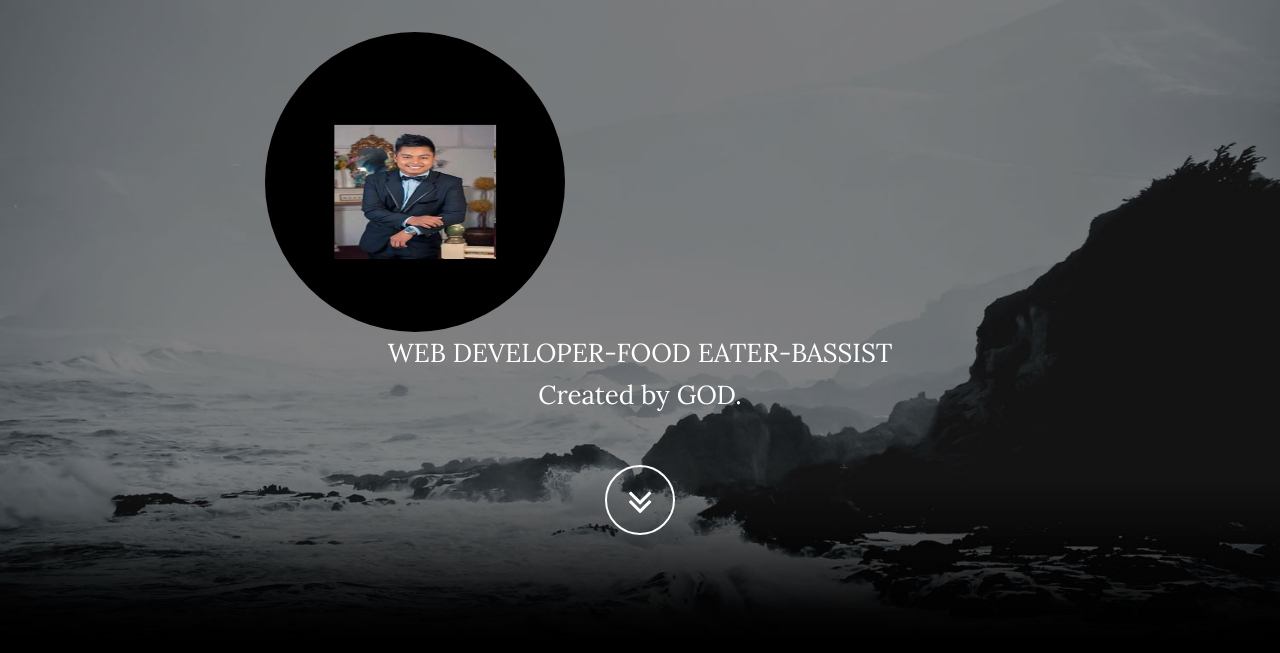
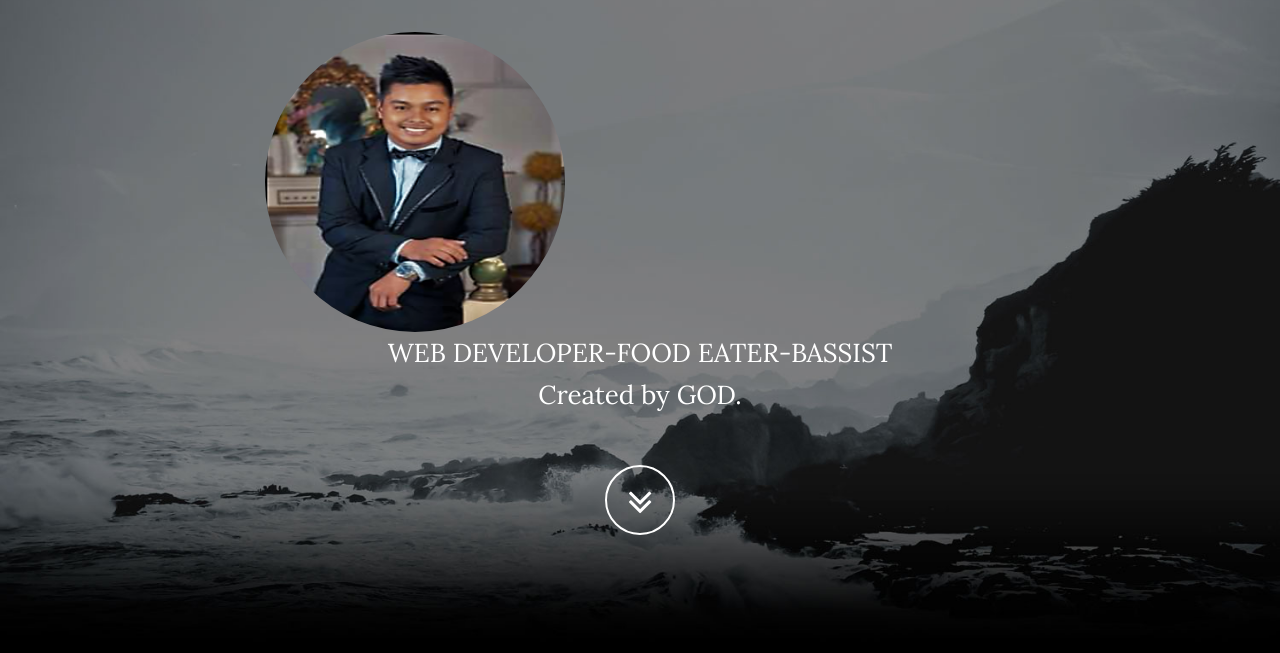
Before and after one commit to jajoke/resume-github.io, a website: page index.html in a window 1280 px wide. Shown: the part 147-800 px from the top of the page. Drawn offline with nearby package versions, Linux system fonts and the light colour scheme; some packages are replaced by stand-ins of ours.

Commit message:
Update index.html

```diff
--- a/index.html
+++ b/index.html
@@ -75,7 +75,7 @@
                 <div class="row">
                     <div class="col-md-8 col-md-offset-2">
                         <h3>Daryl Jake N. De Guzman</h3>
-                          <img class="img-circle img-responsive img-center" style="width:300px;height:300px" src="profile.png" alt="">
+                          <img class="img-circle img-responsive img-center" style="width:300px;height:300px" src="profilef.png" alt="">
                         <p class="intro-text">WEB DEVELOPER-FOOD EATER-BASSIST
                             <br>Created by GOD.</p>
                         <a href="#about" class="btn btn-circle page-scroll">
```
